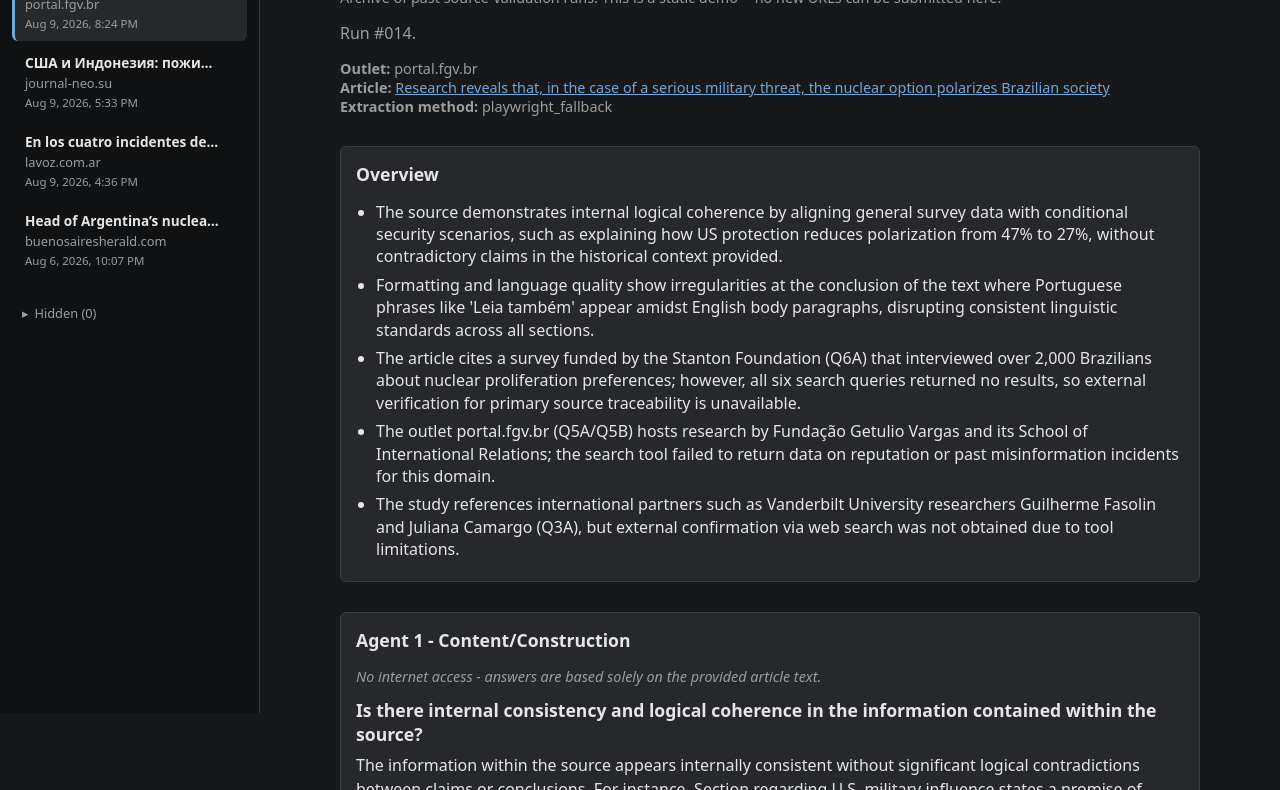
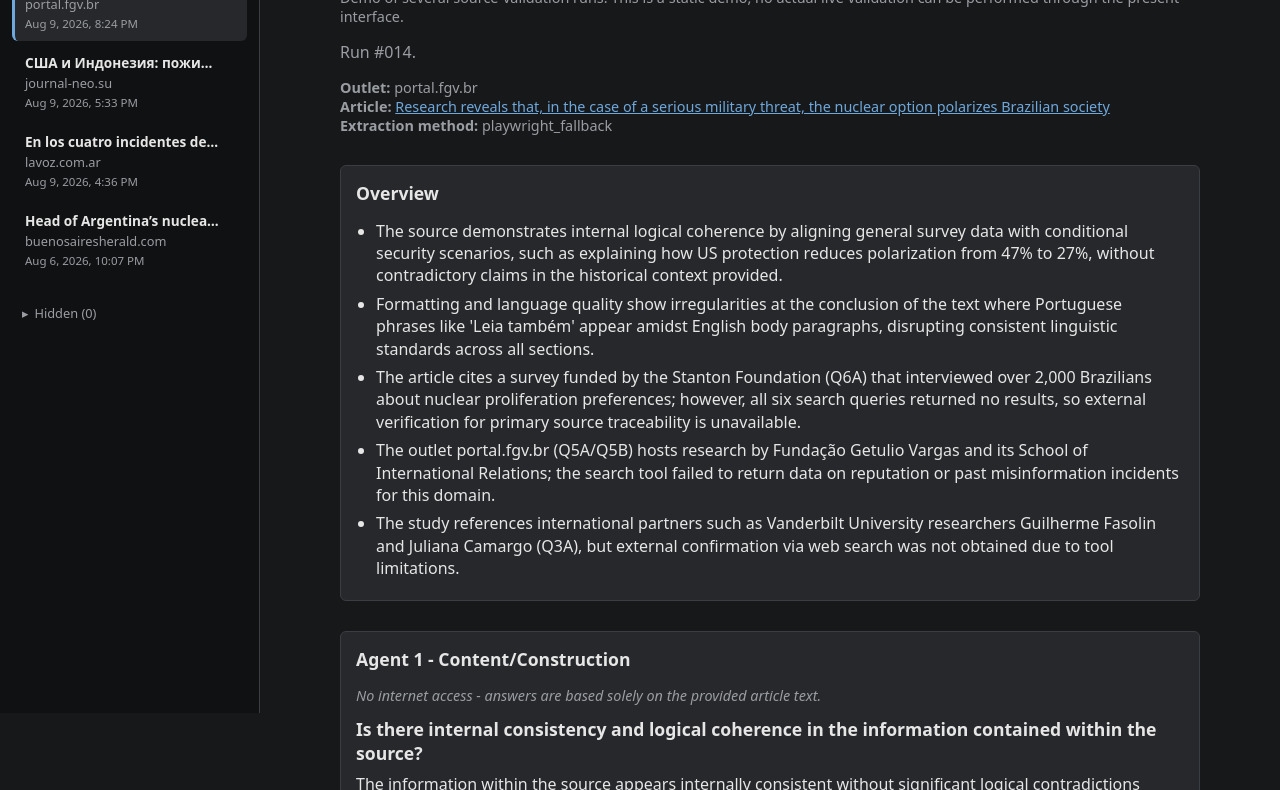
Before and after one commit to osintbob/osinfval_demo, a plain HTML site: page index.html in a window 1280 px wide. Shown: the part 87-877 px from the top of the page. Drawn offline with Linux system fonts and the light colour scheme.

Commit message:
Update index.html

```diff
--- a/index.html
+++ b/index.html
@@ -3,7 +3,7 @@
 <head>
 <meta charset="UTF-8">
 <meta name="viewport" content="width=device-width, initial-scale=1">
-<title>Open-Source Information Validator - Archive</title>
+<title>Open-Source Information Validator - Demo</title>
 <style>
   :root {
     --bg: #17181a;
@@ -130,7 +130,7 @@
 
   <main class="main-content">
     <h1>Open-Source Information Validator</h1>
-    <p class="demo-note">Archive of past source-validation runs. This is a static demo -- no new URLs can be submitted here.</p>
+    <p class="demo-note">Demo of several source-validation runs. This is a static demo, no actual live validation can be performed through the present interface.</p>
 
     <div id="status"></div>
     <div id="results"></div>
```
